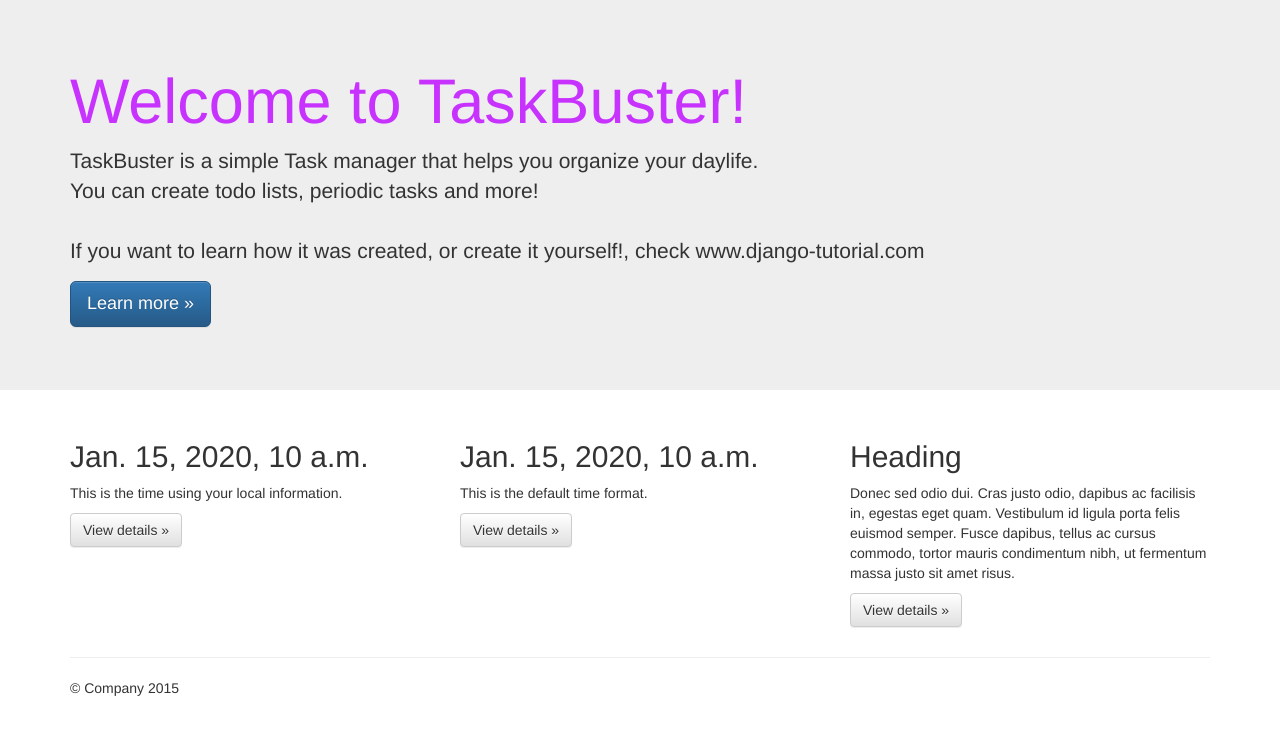
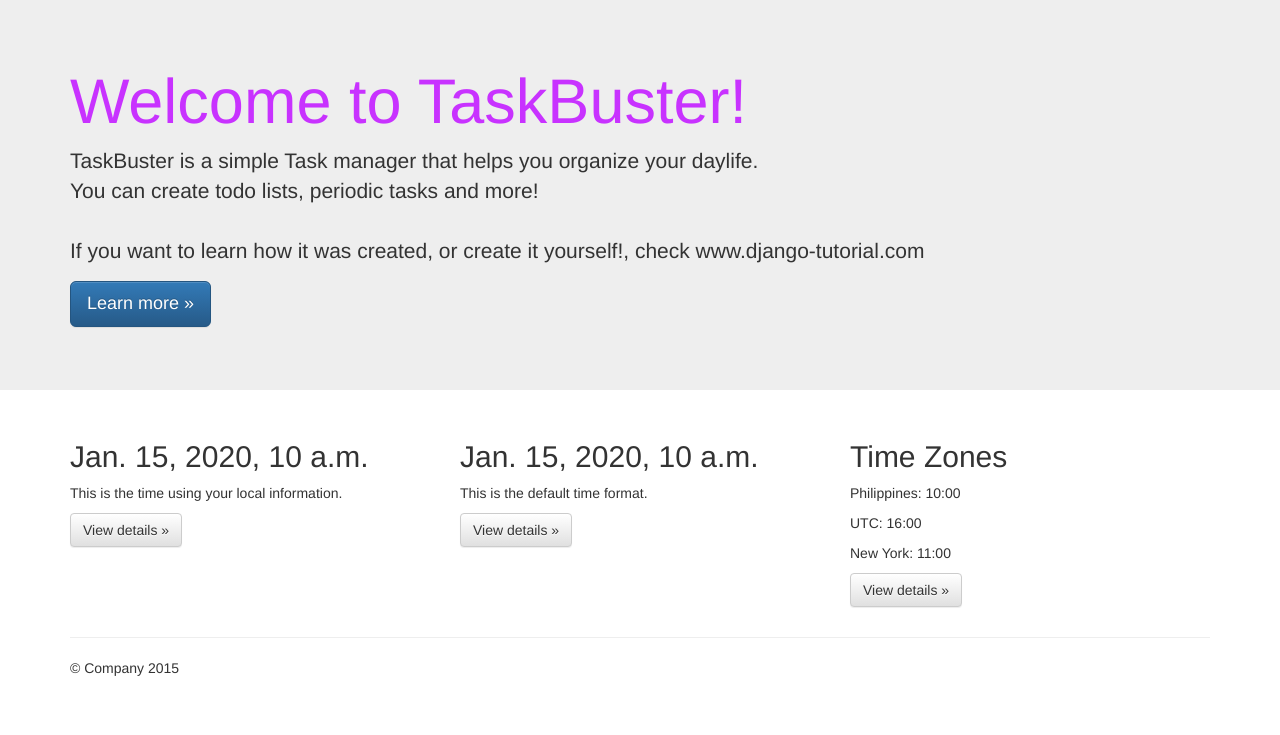
Before and after one commit to yujinyuz/i18n, a Django app: template taskbuster/templates/taskbuster/index.html in a window 1280 px wide. Shown: the part 51-786 px from the top of the page. Run offline with Django 3.2, Linux system fonts and the light colour scheme; the template is opened without the code that fills it: most values are stand-ins (such as "Sample title", 1, 10 or a date in 2020); some libraries are stand-ins or nearby versions.

Commit message:
Localization.

```diff
--- a/taskbuster/settings/base.py
+++ b/taskbuster/settings/base.py
@@ -116,7 +116,7 @@ LOCALE_PATHS = (
     os.path.join(BASE_DIR, 'locale'),
 )
 
-TIME_ZONE = 'UTC'
+TIME_ZONE = 'Asia/Manila'
 
 USE_I18N = True
 
--- a/taskbuster/templates/taskbuster/index.html
+++ b/taskbuster/templates/taskbuster/index.html
@@ -1,6 +1,7 @@
 {% extends "base.html" %}
 {% load i18n %}
 {% load l10n %}
+{% load tz %}
 {% block head_title %}TaskBuster Django Tutorial{% endblock %}
 
 {% block content %}
@@ -26,8 +27,10 @@
           <p><a class="btn btn-default" href="#" role="button">View details &raquo;</a></p>
        </div>
         <div class="col-md-4">
-          <h2>Heading</h2>
-          <p>Donec sed odio dui. Cras justo odio, dapibus ac facilisis in, egestas eget quam. Vestibulum id ligula porta felis euismod semper. Fusce dapibus, tellus ac cursus commodo, tortor mauris condimentum nibh, ut fermentum massa justo sit amet risus.</p>
+          <h2>Time Zones</h2>
+          <p>Philippines: <span id="time-tz">{{ now|time:"H:i" }}</span></p>
+          <p>UTC: <span id="time-utc">{{ now|utc|time:"H:i" }}</span></p>
+          <p>New York: <span id="time-ny">{{ now|timezone:"America/New_York"|time:"H:i" }}</span></p>
           <p><a class="btn btn-default" href="#" role="button">View details &raquo;</a></p>
         </div>
       </div>
--- a/taskbuster/views.py
+++ b/taskbuster/views.py
@@ -1,10 +1,12 @@
 from django.shortcuts import render
+from django.utils.timezone import now
 import datetime
 
 
 def home(request):
     today = datetime.date.today()
-    return render(request, 'taskbuster/index.html', {'today': today})
+    return render(request, 'taskbuster/index.html', {'today': today,
+                                                     'now': now()})
 
 
 def home_files(request, filename):
```
Also changed, not shown: functional_tests/test_all_users.py (+8 -0 lines), 1 other file.
